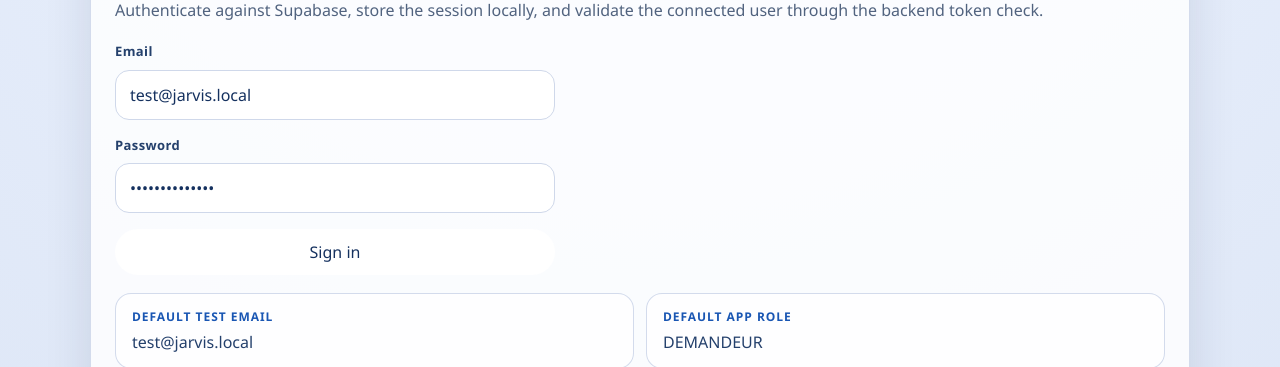
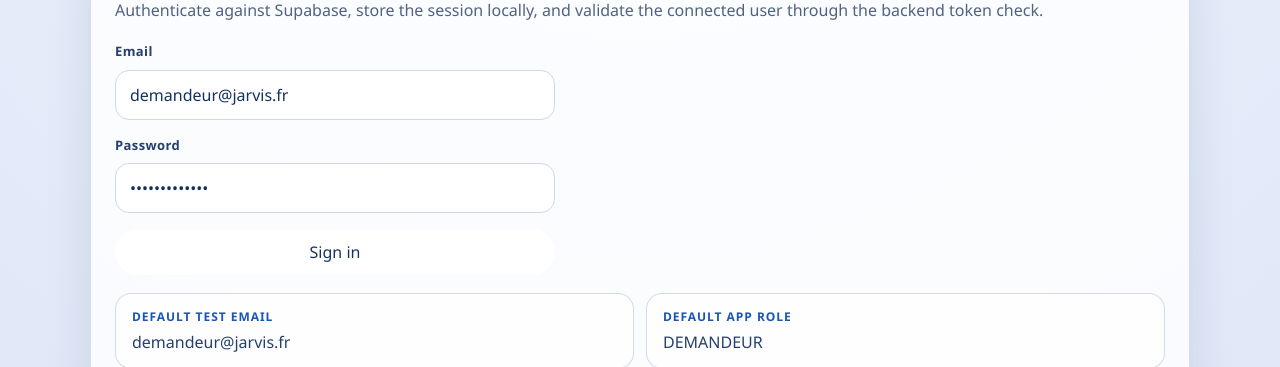
Before and after one commit to SamyOPS/ITSM_Jarvis, a React app in the folder frontend/: page / in a window 1280 px wide. Both pictures are taken after a click on the button "Login". Shown: the part 433-800 px from the top of the page. Built offline with nearby package versions, Linux system fonts and the light colour scheme; the HTML template or start-up script is replaced by a standard one.

Commit message:
correction email

```diff
--- a/frontend/src/presentation/pages/login-page.tsx
+++ b/frontend/src/presentation/pages/login-page.tsx
@@ -7,8 +7,8 @@ type LoginPageProps = {
 };
 
 export function LoginPage({ errorMessage, isBusy, onSubmit }: LoginPageProps) {
-  const [email, setEmail] = useState('test@jarvis.local');
-  const [password, setPassword] = useState('JarvisTest123!');
+  const [email, setEmail] = useState('demandeur@jarvis.fr');
+  const [password, setPassword] = useState('Demandeur123!');
 
   async function handleSubmit(event: FormEvent<HTMLFormElement>) {
     event.preventDefault();
@@ -56,11 +56,19 @@ export function LoginPage({ errorMessage, isBusy, onSubmit }: LoginPageProps) {
       <dl className="status-grid">
         <div>
           <dt>Default test email</dt>
-          <dd>test@jarvis.local</dd>
+          <dd>demandeur@jarvis.fr</dd>
         </div>
         <div>
           <dt>Default app role</dt>
           <dd>DEMANDEUR</dd>
+        </div>
+        <div>
+          <dt>Other test accounts</dt>
+          <dd>agent@jarvis.fr / admin@jarvis.fr</dd>
+        </div>
+        <div>
+          <dt>Known test passwords</dt>
+          <dd>Demandeur123! / Agent123! / Admin123!</dd>
         </div>
         <div>
           <dt>Last error</dt>
```
